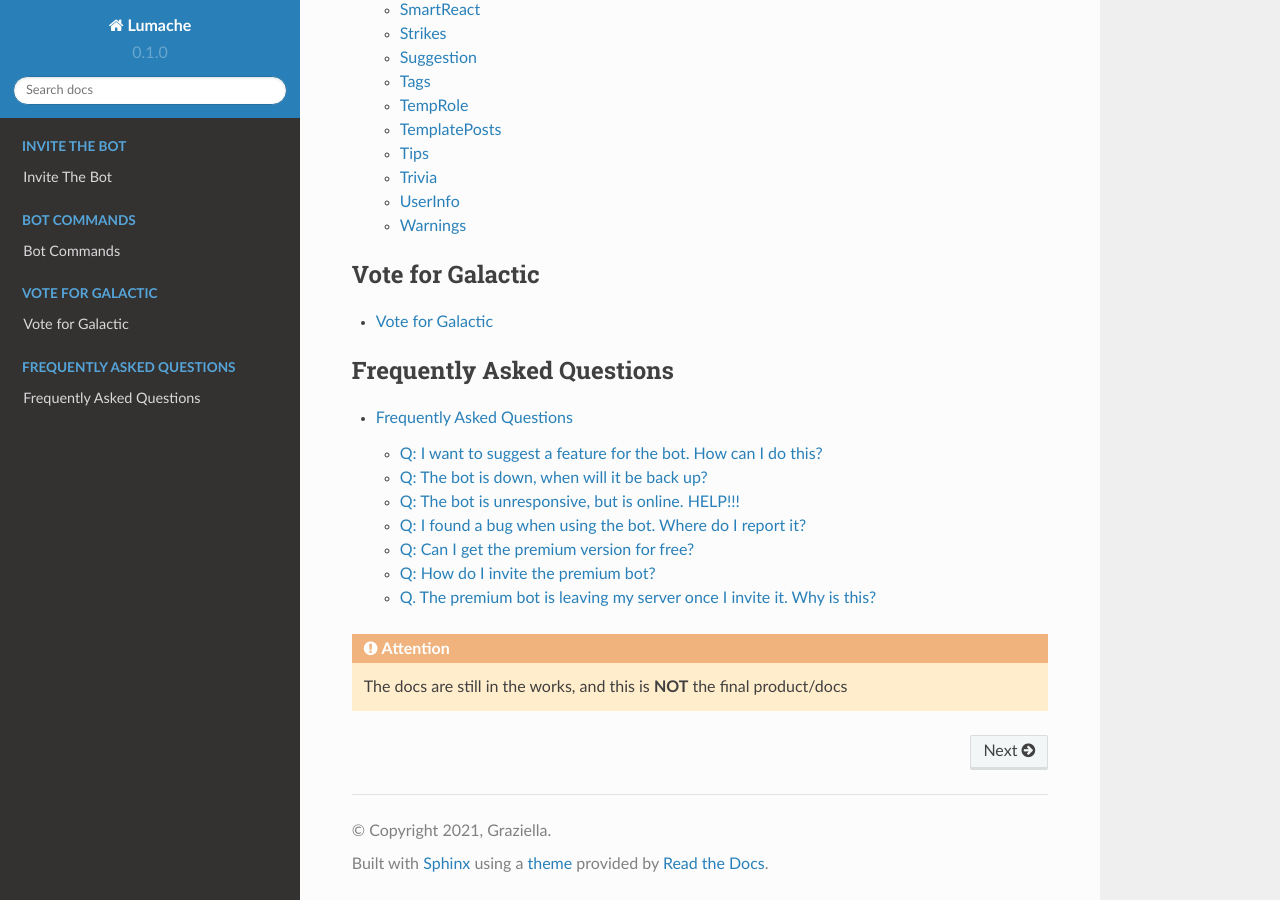
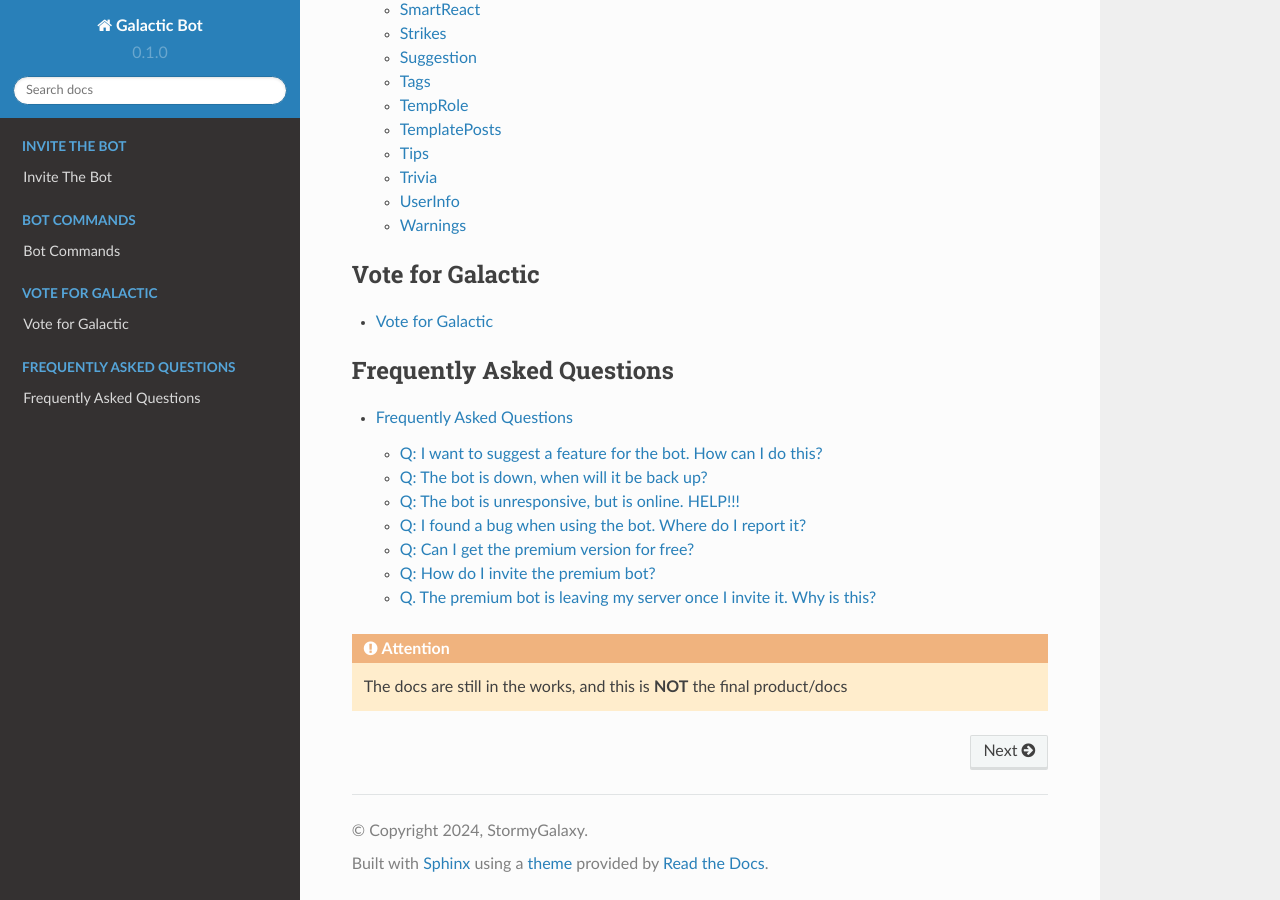
Before and after one commit to StormyGalaxy/Galactic-Bot, a Sphinx documentation site: the page built from docs/index.rst, in a window 1280 px wide and 900 px high, scrolled down 1962 px. Built offline with Sphinx 7.4.7 and the Read the Docs theme 2.0.0, drawn with Linux system fonts in a browser that asks for light colours; pages that are not in the unit, such as notebooks, are missing from menus.

Commit message:
Update conf.py

```diff
--- a/docs/conf.py
+++ b/docs/conf.py
@@ -2,9 +2,9 @@
 
 # -- Project information
 
-project = 'Lumache'
-copyright = '2021, Graziella'
-author = 'Graziella'
+project = 'Galactic Bot'
+copyright = '2024, StormyGalaxy'
+author = 'StormyGalaxy'
 
 release = '0.1'
 version = '0.1.0'
```
